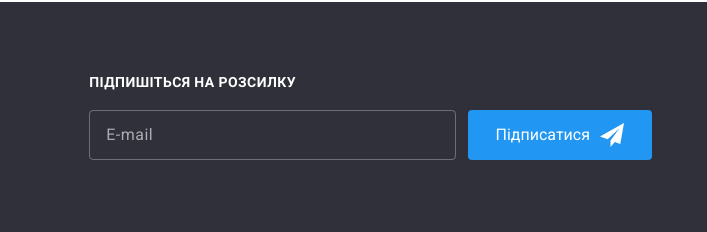
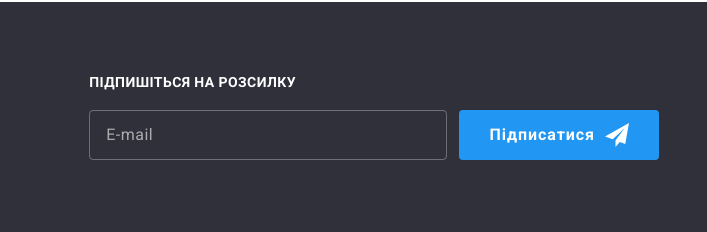
Before and after one commit to volodymyr-ok/goit-markup-hw-06, a plain HTML site: page index.html in a window 1280 px wide. Shown: the part 2674-2906 px from the top of the page, 573-1280 px from the left. Drawn offline with nearby package versions, Linux system fonts and the light colour scheme.

Commit message:
Змінив стилі контейнера підписки у футері

```diff
--- a/css/styles.css
+++ b/css/styles.css
@@ -847,7 +847,7 @@ address .contact {
 .subscribe-field {
   margin-right: 12px;
   padding: 15px 16px;
-  width: 100%;
+  width: 358px;
 
   border: 1px solid rgba(255, 255, 255, 0.3);
   border-radius: 4px;
@@ -870,10 +870,16 @@ address .contact {
   display: flex;
   justify-content: center;
   align-items: center;
+
+  width: 200px;
   padding: 10px 28px;
   border-radius: 4px;
   border: none;
 
+  font-weight: 700;
+  font-size: 16px;
+  line-height: 30px;
+  letter-spacing: 0.06em;
   background-color: var(--blue-accent);
   color: #ffffff;
 
@@ -1114,9 +1120,6 @@ address .contact {
 
 .checkbox-wrap {
   text-align: center;
-  /* display: flex;
-  align-items: center;
-  justify-content: center; */
   margin-bottom: 30px;
 
   user-select: none;
```
Also changed, not shown: sass/main.scss (added).
